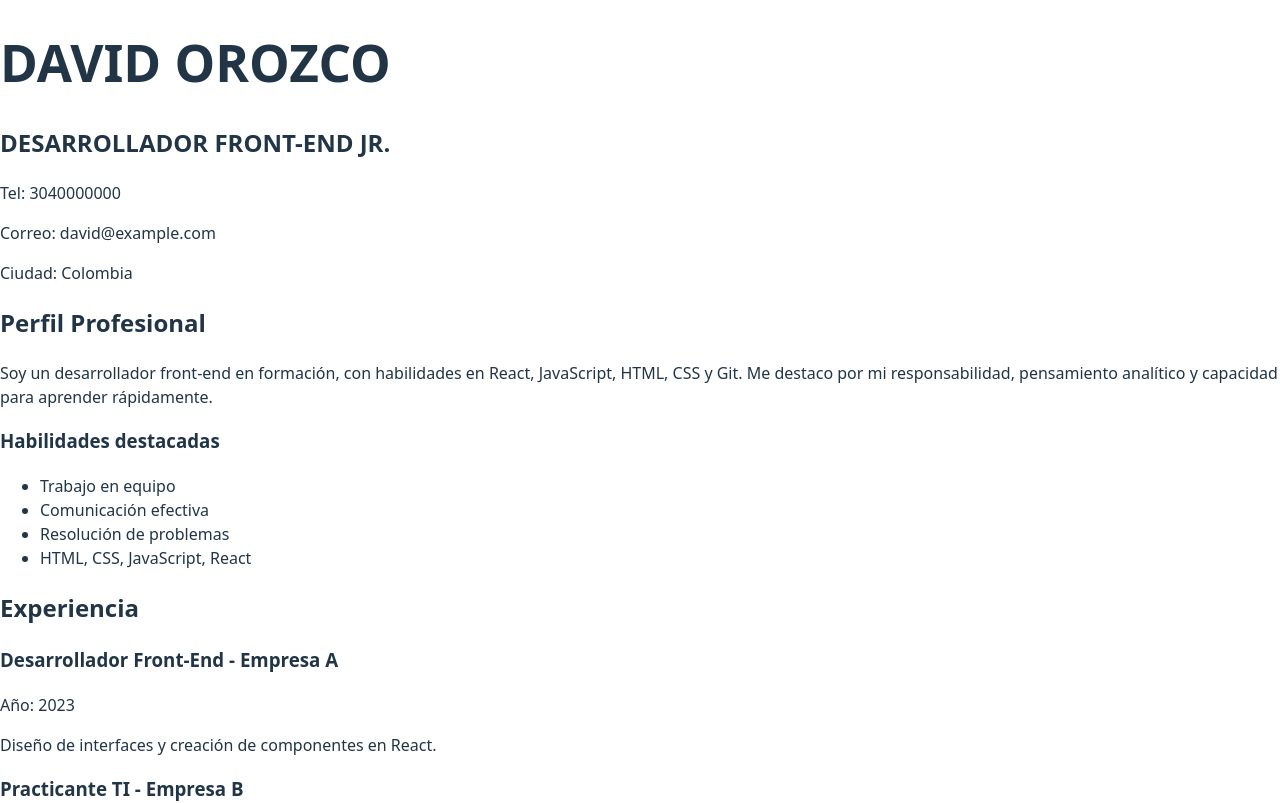
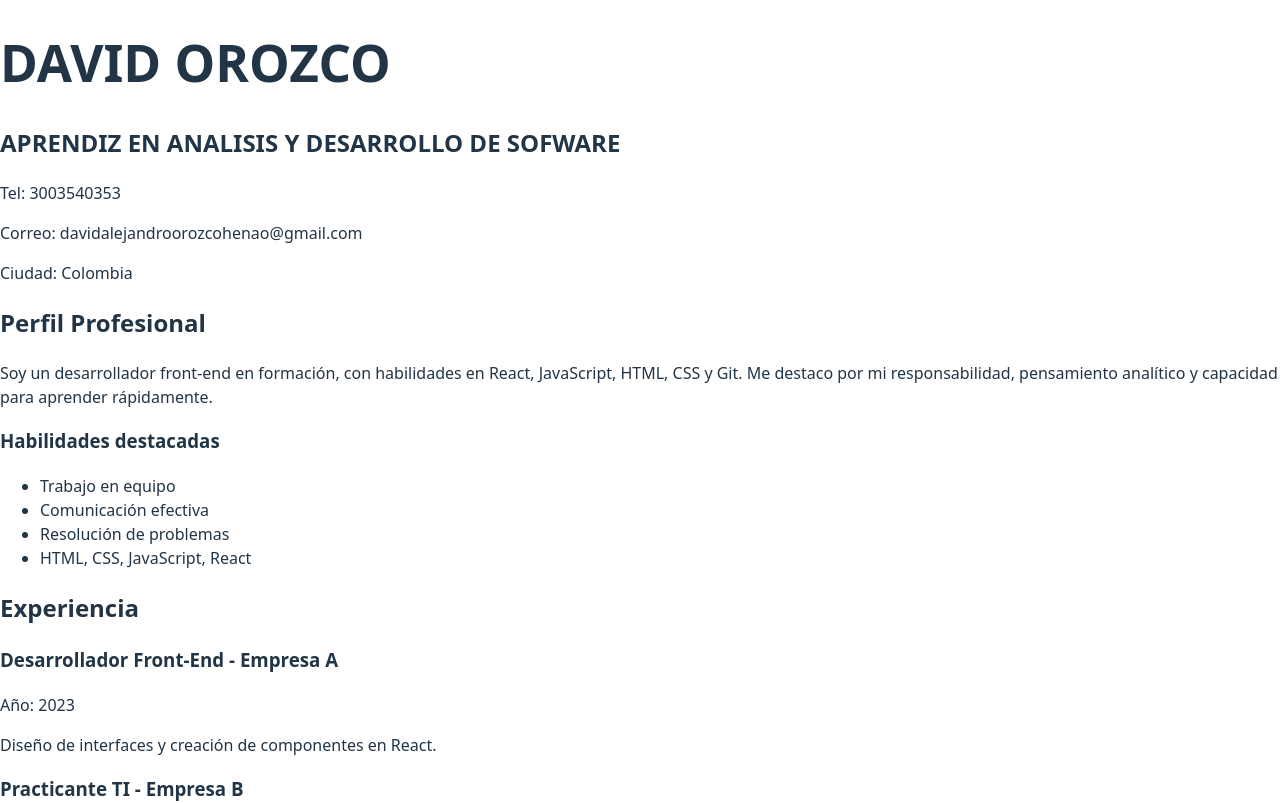
Before and after one commit to DESARROLLO-WEB-OROZCO/CV-REACT-DAVID-OROZCO, a React (Vite) app: page / in a window 1280 px wide. Shown: the top 803 px of the page. Built offline with nearby package versions, Linux system fonts and the light colour scheme.

Commit message:
feat: componente CabeceraCV con datos personales actualizados

```diff
--- a/src/components/CabeceraCV.jsx
+++ b/src/components/CabeceraCV.jsx
@@ -2,10 +2,10 @@ function CabeceraCV() {
   return (
     <header>
       <h1>DAVID OROZCO</h1>
-      <h2>DESARROLLADOR FRONT-END JR.</h2>
+      <h2>APRENDIZ EN ANALISIS Y DESARROLLO DE SOFWARE</h2>
 
-      <p>Tel: 3040000000</p>
-      <p>Correo: david@example.com</p>
+      <p>Tel: 3003540353</p>
+      <p>Correo: davidalejandroorozcohenao@gmail.com</p>
       <p>Ciudad: Colombia</p>
     </header>
   );
```
